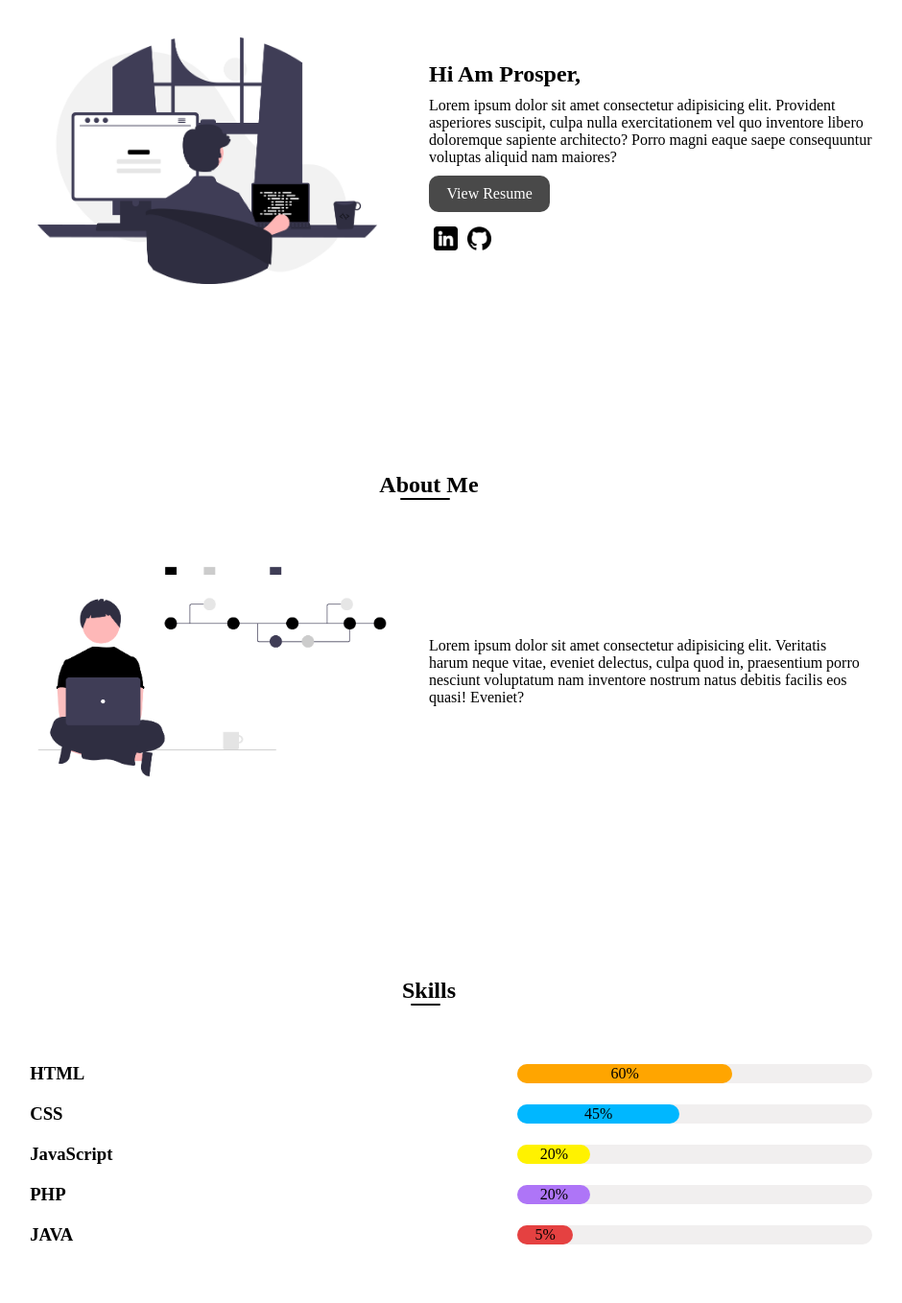
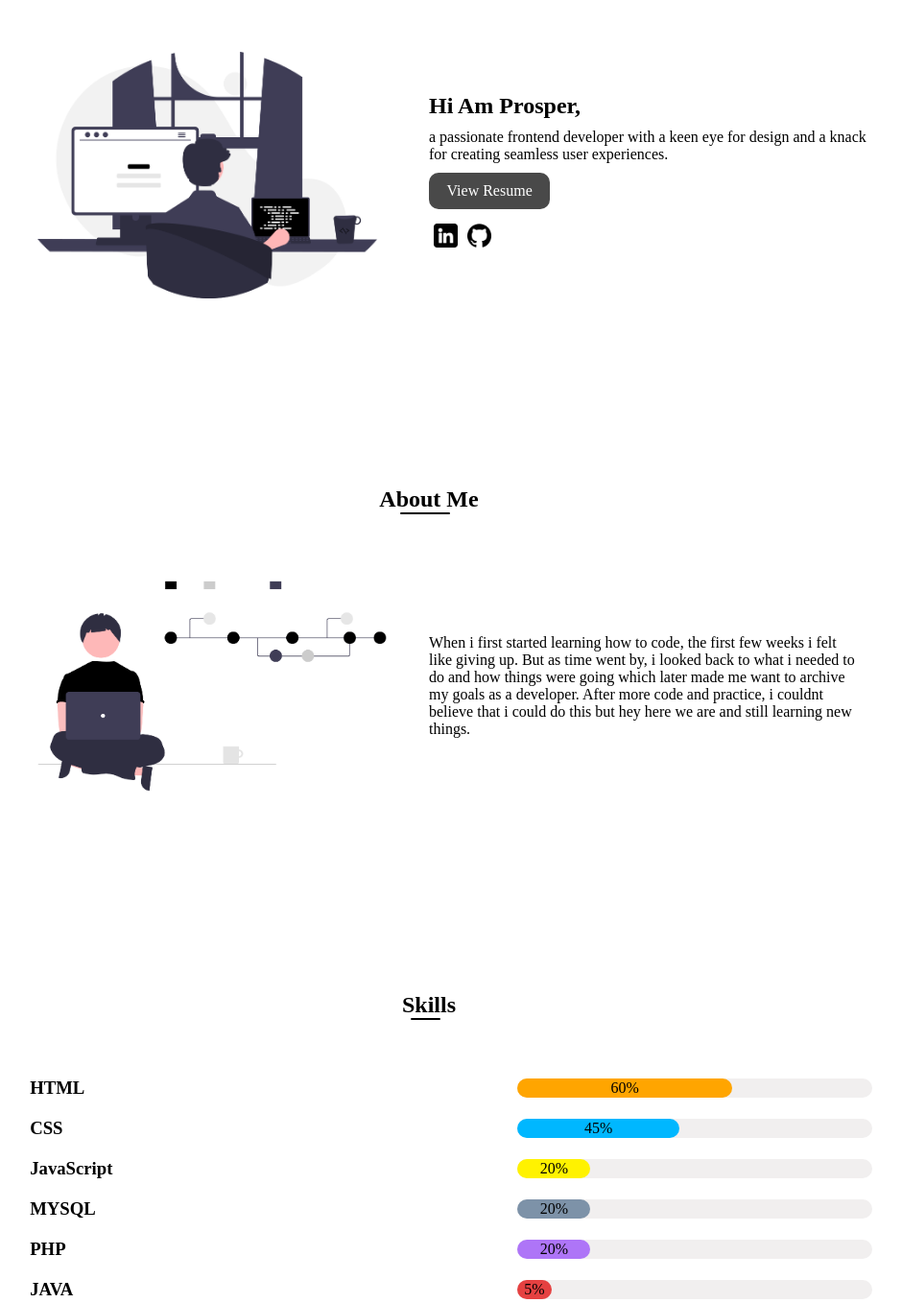
Before and after one commit to ProsperNkausu/Portfolio, a plain HTML site: page index.html in a window 1280 px wide. Shown: the part 148-1506 px from the top of the page at 96% size, without its empty margins (193-1133 px from the left). Drawn offline with Linux system fonts and the light colour scheme.

Commit message:
added changes

```diff
--- a/css/style.css
+++ b/css/style.css
@@ -3,9 +3,11 @@
     margin: 0;
     scroll-behavior: smooth;
 }
-body{
+
+body {
     background: #fff;
 }
+
 nav {
     /* background: rgb(220, 220, 220); */
     color: rgb(255, 255, 255);
@@ -86,7 +88,7 @@ li {
     justify-content: center;
     margin-left: 10%;
     margin-right: 10%;
-    margin-top: 20px;
+    margin-top: 35px;
 }
 
 .banner img {
@@ -237,8 +239,15 @@ hr {
 }
 
 .inner-row-5 {
-    width: 15%;
+    width: 9%;
     background: rgb(229, 65, 65);
+    border-radius: 20px;
+    padding: 1px;
+}
+
+.inner-row-6 {
+    width: 20%;
+    background: rgba(6, 49, 94, 0.489);
     border-radius: 20px;
     padding: 1px;
 }
@@ -318,13 +327,17 @@ textarea {
 
 button {
     padding: 10px;
+    cursor: pointer;
     border: none;
     border-radius: 10px;
     margin-top: 10px;
     background-color: rgb(117, 117, 117);
     color: #fff;
     text-transform: uppercase;
+}
 
+button:hover{
+    background-color: #5ba1ec;
 }
 
 .input-1 {
@@ -519,9 +532,9 @@ span {
         display: none;
     }
 
-        nav .mainMenu li a{
-            color: #fff;
-        }
+    nav .mainMenu li a {
+        color: #fff;
+    }
 
     nav .mainMenu .closeMenu {
         display: block;
--- a/index.html
+++ b/index.html
@@ -33,12 +33,10 @@
         <div class="intro-content">
           <h2>hi am prosper,</h2>
           <p>
-            Lorem ipsum dolor sit amet consectetur adipisicing elit. Provident
-            asperiores suscipit, culpa nulla exercitationem vel quo inventore
-            libero doloremque sapiente architecto? Porro magni eaque saepe
-            consequuntur voluptas aliquid nam maiores?
+            a passionate frontend developer with a keen eye for design and a knack for creating seamless user
+            experiences.
           </p>
-          <li class="btn"><a href="resume.html">View Resume</a></li>
+          <li class="btn"><a href="">View Resume</a></li>
           <div class="icons">
             <li class="linkedin"><a href="https://www.linkedin.com/in/rosper-nkausu"><img src="img/llogo.png" alt=""
                   srcset=""></a></li>
@@ -59,10 +57,10 @@
         <img src="img/undraw_version_control_re_mg66.png" alt="" srcset="" />
         <div class="me">
           <p>
-            Lorem ipsum dolor sit amet consectetur adipisicing elit. Veritatis
-            harum neque vitae, eveniet delectus, culpa quod in, praesentium
-            porro nesciunt voluptatum nam inventore nostrum natus debitis
-            facilis eos quasi! Eveniet?
+            When i first started learning how to code, the first few weeks i felt like giving up. But as time went by, i
+            looked back to what i needed to do and how things were going which later made me want to archive my goals as
+            a developer. After more code and practice, i couldnt believe that i could do this but hey here we are and
+            still learning new things.
           </p>
         </div>
       </div>
@@ -100,6 +98,15 @@
         </div>
 
         <div class="skill-set">
+          <h3>MYSQL</h3>
+          <div class="row">
+            <div class="inner-row-6">
+              <p class="inner">20%</p>
+            </div>
+          </div>
+        </div>
+
+        <div class="skill-set">
           <h3>PHP</h3>
           <div class="row">
             <div class="inner-row-4">
@@ -122,8 +129,8 @@
     <div class="projects">
       <h1 id="link3">projects</h1>
       <hr />
-
-      <!-- <div class="card">
+<!--
+       <div class="card">
 
           <div class="cards">
             <img src="img/TO-DO-LIST.png" />
@@ -160,7 +167,6 @@
     <div class="contact">
       <h1 id="link4">contact</h1>
       <hr />
-
       <div class="get-intouch">
         <h2>Get In Touch</h2>
         <div class="details">
@@ -172,11 +178,13 @@
           </div>
 
           <div class="email-me">
+            <form onsubmit="sendEmail(), reset(); return false;">
               <h3>Send a Message</h3>
-            <input class="input-1" type="text" placeholder="enter email" />
-            <input class="input-2" type="tel" placeholder="enter phone number" id="" />
-            <textarea placeholder="write a message..." rows="0"></textarea>
-            <button>Send</button>
+              <input class="input-1" id="email" type="text" placeholder="enter email" required />
+              <input class="input-2" id="phonenumber" type="tel" placeholder="enter phone number" required />
+              <textarea id="message" placeholder="write a message..." rows="0"></textarea>
+              <button type="submit">Send</button>
+            </form>
           </div>
         </div>
       </div>
@@ -215,7 +223,7 @@
         </ul>
       </div>
     </div>
-    <p class= "copyright">
+    <p class="copyright">
       <i aria-hidden="true"><span>CopyRight</span>© All Rights Reserved | Created by Prosper {Divs}</i>
     </p>
   </div>
@@ -223,4 +231,5 @@
   </div>
   <script src="js/function.js"></script>
 </body>
+
 </html>
--- a/js/function.js
+++ b/js/function.js
@@ -23,3 +23,19 @@ function show(){
 function close(){
     mainMenu.style.top = '-100%';
 }
+
+function sendEmail() {
+    sendEmail.send({
+        Host: "smtp.gmail.com",
+        Usernamer: "prospernkausu@gmail.com",
+        Password: "password",
+        To: "prospernkausu@gmail.com",
+        From: document.getElementById("email").value,
+        Subject: "New Enquiry",
+        Body: "Name: " + document.getElementById("email").value
+            + "<br> Phone no: " + document.getElementById("phonenumber").value
+        + "<br> Message" + document.getElementById("message").value
+    }).then(
+        message => alert("Message sent Succefully")
+    );
+}
```
Lines whose indentation alone changed are shown as unchanged.
